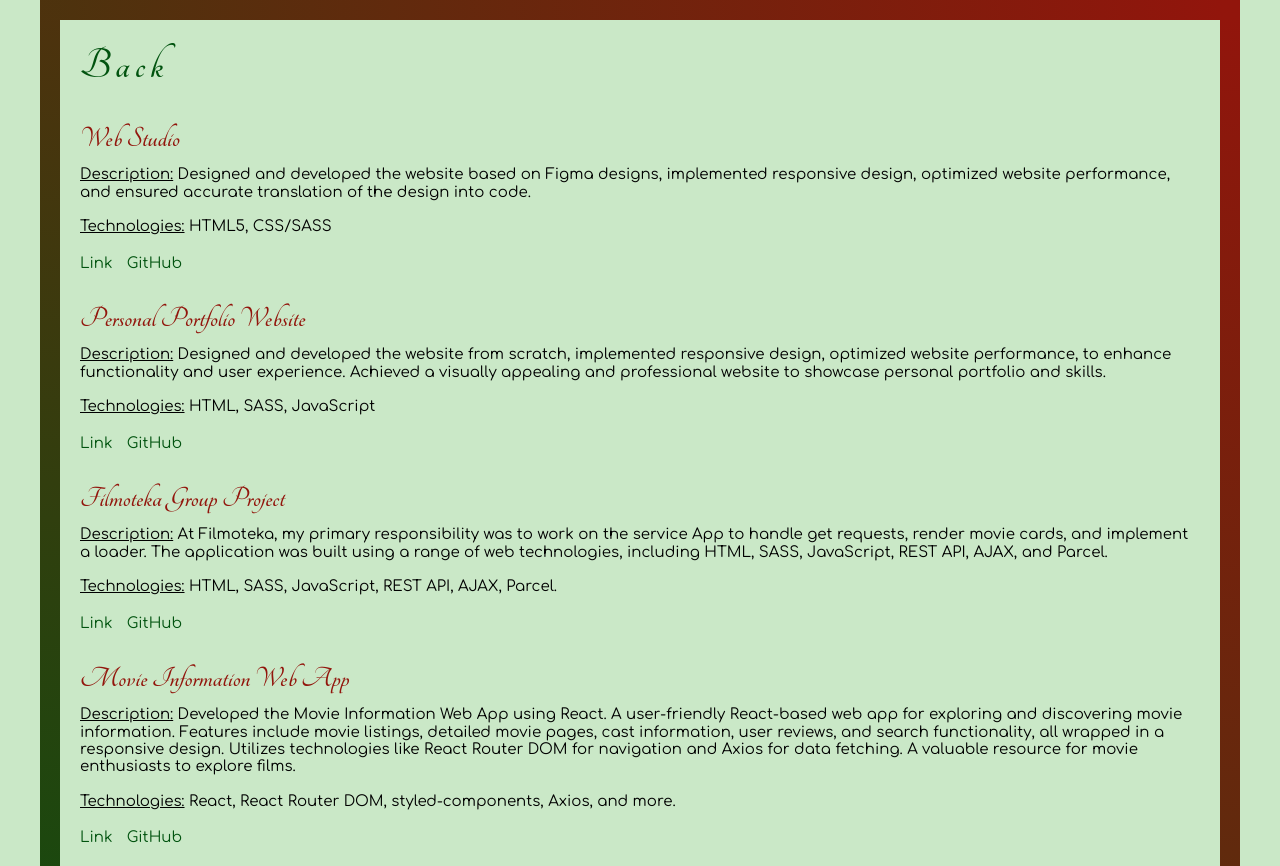
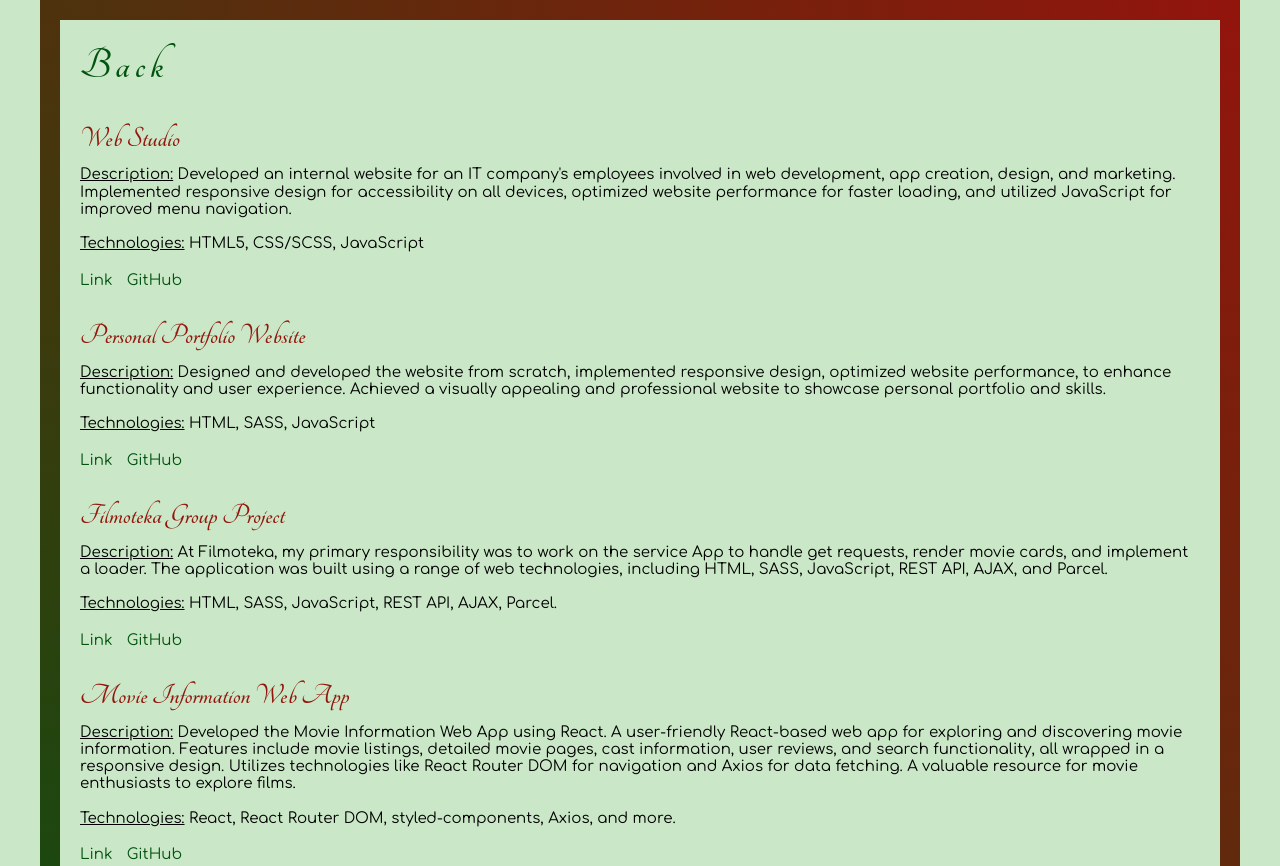
Before and after one commit to hordit/website, a website: page projects.html in a window 1280 px wide. Shown: the top 866 px of the page. Drawn offline with Linux system fonts and the light colour scheme.

Commit message:
update project

```diff
--- a/projects.html
+++ b/projects.html
@@ -16,13 +16,10 @@
           <h2 class="title">Web Studio</h2>
           <div class="description">
             <p>
-              <u>Description:</u> Designed and developed the website based on
-              Figma designs, implemented responsive design, optimized website
-              performance, and ensured accurate translation of the design into
-              code.
+              <u>Description:</u> Developed an internal website for an IT company's employees involved in web development, app creation, design, and marketing. Implemented responsive design for accessibility on all devices, optimized website performance for faster loading, and utilized JavaScript for improved menu navigation.
             </p>
             <br />
-            <p><u>Technologies:</u> HTML5, CSS/SASS</p>
+            <p><u>Technologies:</u> HTML5, CSS/SCSS, JavaScript</p>
             <br />
           </div>
 
```
